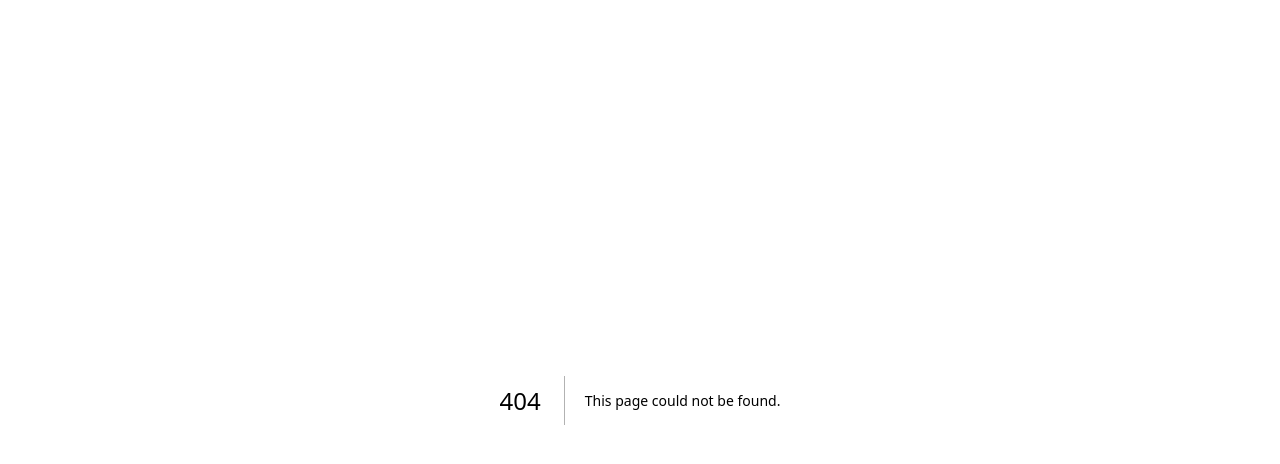
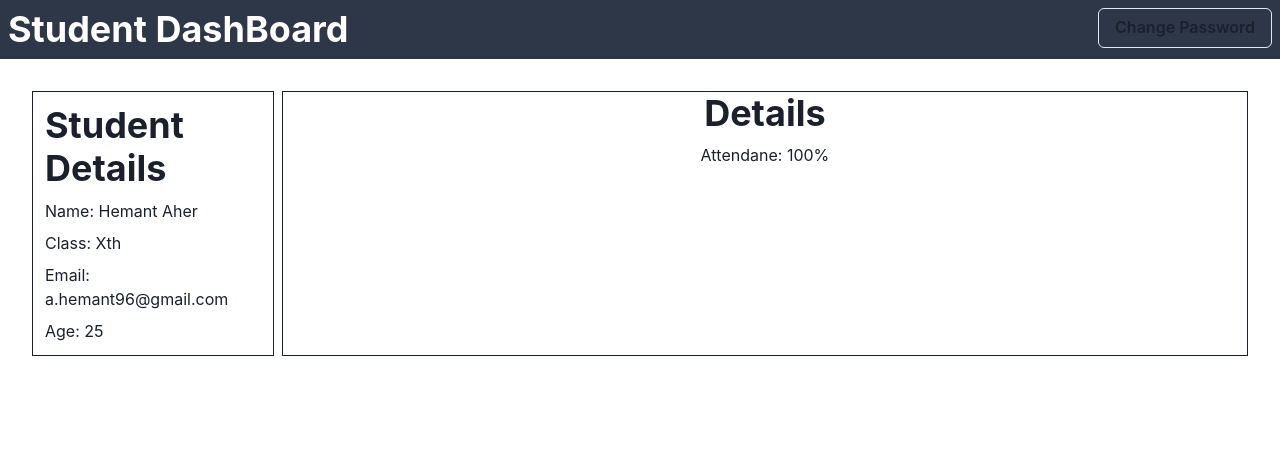
Before and after one commit to H-unique245/MindInstallers, a Next.js app: page /student in a window 1280 px wide. Before the commit this address had no page. Shown: the top 464 px of the page. Built offline with nearby package versions, Linux system fonts and the light colour scheme.

Commit message:
dashboard and forgot password form added

```diff
--- a/pages/_app.js
+++ b/pages/_app.js
@@ -1,5 +1,7 @@
-import '../styles/globals.css'
+import { ChakraProvider } from "@chakra-ui/react";
 
 export default function App({ Component, pageProps }) {
-  return <Component {...pageProps} />
+  return <ChakraProvider>
+  <Component {...pageProps} />
+  </ChakraProvider>
 }
--- /dev/null
+++ b/pages/student/forgot.js
@@ -0,0 +1,97 @@
+import {
+  Button,
+  Modal,
+  ModalBody,
+  ModalCloseButton,
+  ModalContent,
+  ModalFooter,
+  ModalHeader,
+  ModalOverlay,
+  FormControl,
+  FormLabel,
+  Heading,
+  Input,
+  Stack,
+  useColorModeValue,
+} from "@chakra-ui/react";
+import { useState } from "react";
+// import React from "react";
+const initStudent={
+    email:"",
+    password:""
+}
+function Forgot({ isFormOpen, setIsFormOpen }) {
+    const [student,setStudent]= useState(initStudent)
+  // const { isOpen, onOpen, onClose } = useDisclosure()
+  const onClose = () => {
+    setIsFormOpen(false);
+  };
+const handleChange=(e)=>{
+  const {name, value}= e.target;
+
+  setStudent({...student, [name]:value})
+}
+
+  const handleSubmit=()=>{
+    console.log(student)
+    console.log("check");
+  }
+  return (
+    <>
+      <Modal isOpen={isFormOpen} onClose={onClose} isCentered>
+        <ModalOverlay />
+        <ModalContent>
+          <ModalHeader>
+              <Heading lineHeight={1.1} fontSize={{ base: "2xl", md: "3xl" }}>
+                Enter new password
+              </Heading></ModalHeader>
+          <ModalCloseButton />
+          <ModalBody>
+            <Stack
+              spacing={4}
+              w={"full"}
+              maxW={"md"}
+              bg={useColorModeValue("white", "gray.700")}
+              rounded={"xl"}
+              boxShadow={"lg"}
+              p={6}
+              my={12}
+            >
+              <FormControl id="email" isRequired>
+                <FormLabel>Email address</FormLabel>
+                <Input
+                  placeholder="your-email@example.com"
+                  _placeholder={{ color: "gray.500" }}
+                  type="email" name='email' value={student.email} onChange={(e)=>handleChange(e)}
+                />
+              </FormControl>
+              <FormControl id="password" isRequired>
+                <FormLabel>Password</FormLabel>
+                <Input type="password" name='password' value={student.password} onChange={(e)=>handleChange(e)} />
+              </FormControl>
+              <Stack spacing={6}>
+                <Button
+                onClick={handleSubmit}
+                  bg={"blue.400"}
+                  color={"white"}
+                  _hover={{
+                    bg: "blue.500",
+                  }}
+                >
+                  Submit
+                </Button>
+              </Stack>
+            </Stack>
+          </ModalBody>
+          <ModalFooter>
+            <Button onClick={onClose}>Close</Button>
+          </ModalFooter>
+        </ModalContent>
+      </Modal>
+    </>
+  );
+}
+
+export default Forgot;
+
+function VerticallyCenter() {}
--- /dev/null
+++ b/pages/student/index.js
@@ -0,0 +1,63 @@
+import {
+  Box,
+  Button,
+  Heading,
+  HStack,
+  Stack,
+  Text,
+  VStack,
+} from "@chakra-ui/react";
+import React, { useState } from "react";
+import Forgot from "./forgot";
+
+function Student() {
+  const [isForgot, setIsForgot] = useState(false);
+
+  const handleForgot = () => {
+      setIsForgot(true);
+      console.log(isForgot,"helo")
+  };
+  return (
+    <>
+      <Stack
+        direction={"row"}
+        justifyContent={"space-between"}
+        p={2}
+        bg="gray.700"
+        color="white"
+      >
+        <Heading> Student DashBoard</Heading>
+        <Button variant={"outline"} onClick={handleForgot}>
+          Change Password
+        </Button>
+        {isForgot && (
+          <Forgot isFormOpen={isForgot} setIsFormOpen={setIsForgot} />
+        )}
+      </Stack>
+      <Stack direction={"row"} p="2rem">
+        <VStack
+          h="full"
+          w="20%"
+          alignItems="left"
+          textAlign={"left"}
+          border={"1px solid"}
+          p={3}
+        >
+          <Heading as="h3">Student Details</Heading>
+          <Text>Name: Hemant Aher</Text>
+          <Text>Class: Xth</Text>
+          <Text>Email: a.hemant96@gmail.com</Text>
+          <Text>Age: 25</Text>
+        </VStack>
+        <VStack w="80%" border={"1px solid"}>
+          <Heading as="h3">Details</Heading>
+          <Box as="p" justifyContent={"right"}>
+            Attendane: 100%{" "}
+          </Box>
+        </VStack>
+      </Stack>
+    </>
+  );
+}
+
+export default Student;
```
